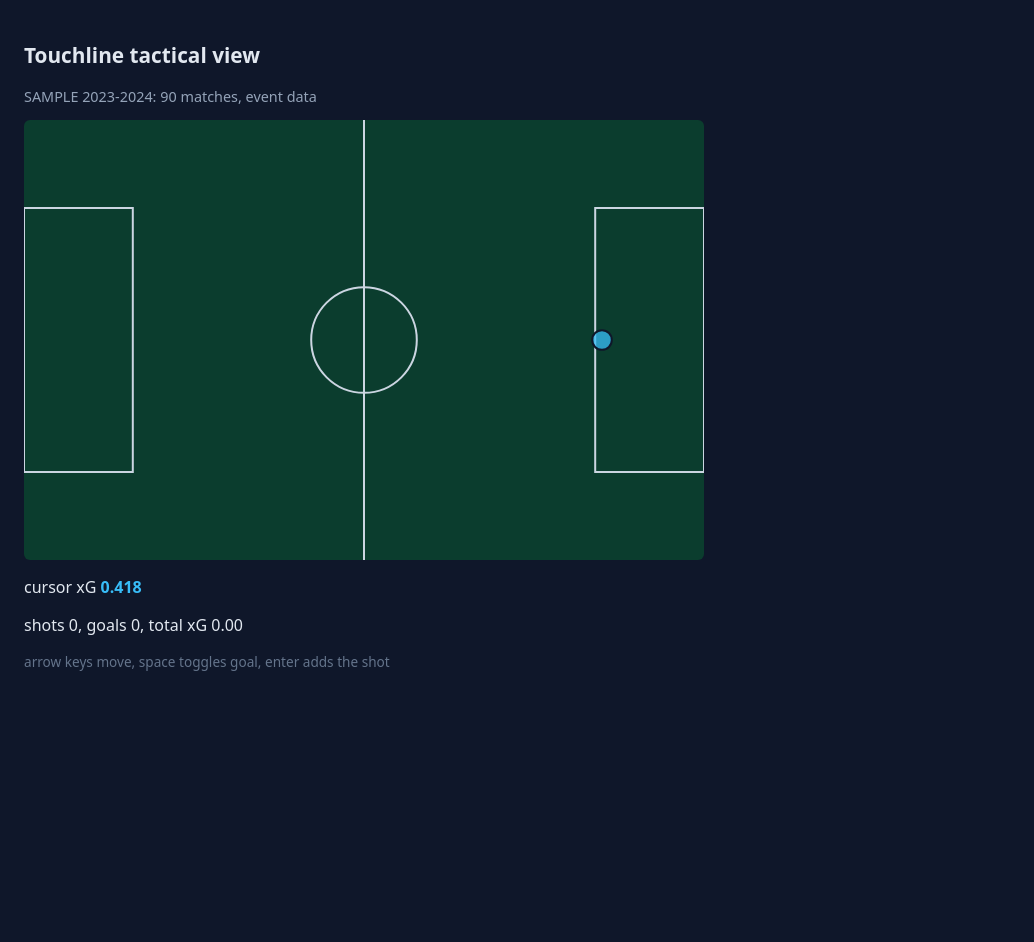
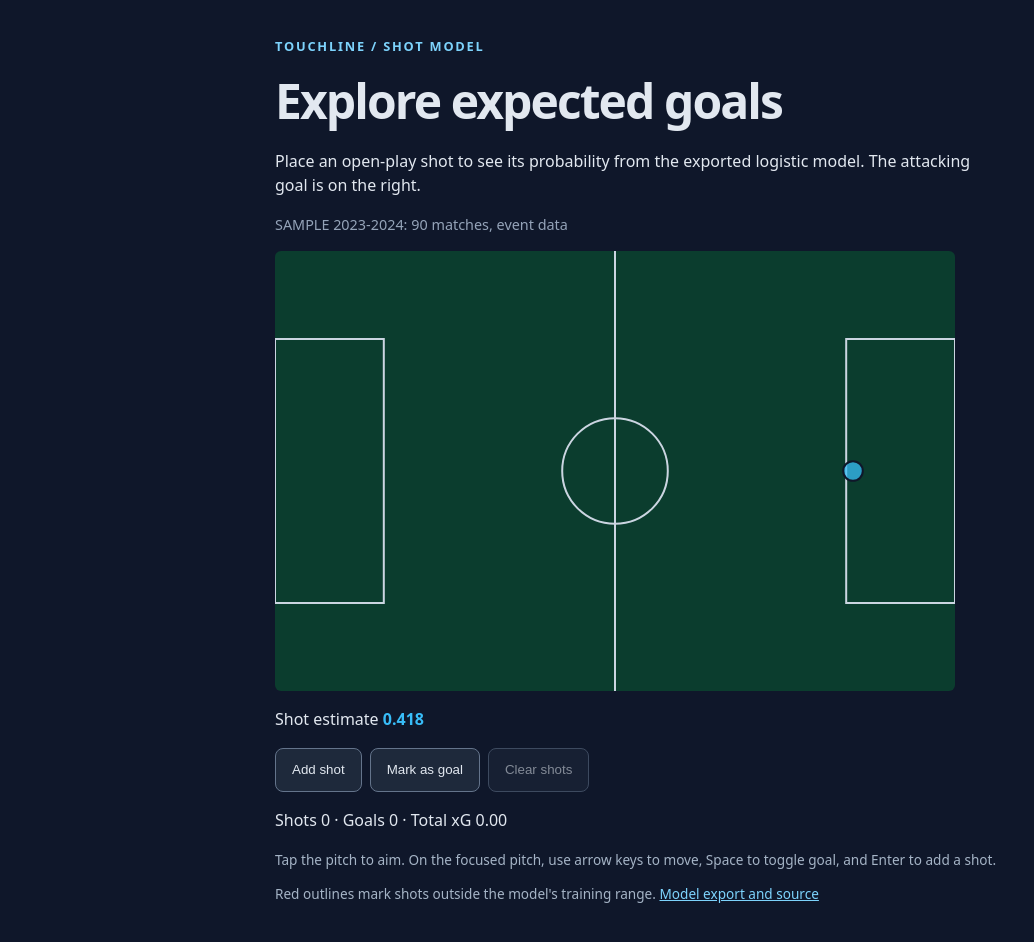
Before and after one commit to Aneesh495/touchline, a website built with Vite: page ui/index.html in a window 1280 px wide. Shown: the whole page, without its empty margins (0-1034 px from the left). Before the commit the page ends 800 px from the top, so only its background shows below. Built offline with nearby package versions, Linux system fonts and the light colour scheme.

Commit message:
Support touch and keyboard shot placement

```diff
--- a/ui/index.html
+++ b/ui/index.html
@@ -13,16 +13,25 @@
         background: #0f172a;
         color: #e2e8f0;
       }
-      h1 { font-size: 1.3rem; }
+      main { max-width: 730px; margin: 0 auto; }
+      h1 { font-size: clamp(1.8rem, 6vw, 3rem); letter-spacing: -.04em; margin: .35rem 0; }
+      p { line-height: 1.55; }
+      .eyebrow { color: #7dd3fc; font: 700 .8rem system-ui; letter-spacing: .14em; }
+      .actions { display: flex; flex-wrap: wrap; gap: .5rem; }
+      .actions button { min-height: 44px; padding: .5rem 1rem; color: inherit; background: #1e293b; border: 1px solid #64748b; border-radius: .5rem; cursor: pointer; }
+      .actions button[aria-pressed="true"] { background: #78350f; }
+      .actions button:disabled { opacity: .55; cursor: default; }
+      :focus-visible { outline: 3px solid #7dd3fc; outline-offset: 3px; }
+      a { color: #7dd3fc; }
       svg { max-width: 100%; height: auto; display: block; margin: 0.5rem 0; }
       .coverage { color: #94a3b8; font-size: 0.9rem; }
-      .hint { color: #64748b; font-size: 0.85rem; }
+      .hint { color: #a5b4c6; font-size: 0.85rem; }
       .warn { color: #ef4444; }
       strong { color: #38bdf8; }
       /* narrow-layout support */
       @media (max-width: 520px) {
         body { padding: 0.75rem; }
-        h1 { font-size: 1.1rem; }
+        .actions button { flex: 1 1 auto; }
       }
     </style>
   </head>
--- a/ui/src/app.ts
+++ b/ui/src/app.ts
@@ -46,6 +46,10 @@ export function scoreCursor(state: AppState): ShotMarker {
   };
 }
 
+export function setCursor(state: AppState, x: number, y: number): void {
+  state.cursor = { x: clamp01(x), y: clamp01(y) };
+}
+
 export function moveCursor(state: AppState, dx: number, dy: number): void {
   state.cursor.x = clamp01(state.cursor.x + dx);
   state.cursor.y = clamp01(state.cursor.y + dy);
@@ -63,16 +67,24 @@ export function renderApp(state: AppState): string {
   const coverage = state.coverage.map(coverageBadgeText).join(" | ");
   return `
     <section>
-      <h1>Touchline tactical view</h1>
+      <p class="eyebrow">TOUCHLINE / SHOT MODEL</p>
+      <h1>Explore expected goals</h1>
+      <p>Place an open-play shot to see its probability from the exported logistic model. The attacking goal is on the right.</p>
       <p class="coverage" role="status">${coverage || "no coverage loaded"}</p>
-      <svg width="${W}" height="${H}" role="img" aria-label="pitch and shot map">
+      <svg width="${W}" height="${H}" viewBox="0 0 ${W} ${H}" role="img" tabindex="0" aria-label="Pitch and shot map" aria-describedby="pitch-help">
         ${pitchSvg(W, H)}
         ${shotMarkersSvg(markers, W, H)}
       </svg>
-      <p>cursor xG <strong>${preview.xg.toFixed(3)}</strong>${preview.limitedSupport ? ' <span class="warn">(limited support)</span>' : ""
+      <p class="score" aria-live="polite">Shot estimate <strong>${preview.xg.toFixed(3)}</strong>${preview.limitedSupport ? ' <span class="warn">(limited support)</span>' : ""
     }</p>
-      <p>shots ${state.shots.length}, goals ${goals}, total xG ${totalXg.toFixed(2)}</p>
-      <p class="hint">arrow keys move, space toggles goal, enter adds the shot</p>
+      <div class="actions">
+        <button data-action="shot" type="button">Add shot</button>
+        <button data-action="goal" type="button" aria-pressed="${state.isGoal}">Mark as goal</button>
+        <button data-action="clear" type="button" ${state.shots.length ? "" : "disabled"}>Clear shots</button>
+      </div>
+      <p role="status">Shots ${state.shots.length} · Goals ${goals} · Total xG ${totalXg.toFixed(2)}</p>
+      <p id="pitch-help" class="hint">Tap the pitch to aim. On the focused pitch, use arrow keys to move, Space to toggle goal, and Enter to add a shot.</p>
+      <p class="hint">Red outlines mark shots outside the model's training range. <a href="https://github.com/Aneesh495/touchline/tree/main/ui">Model export and source</a></p>
     </section>`;
 }
 
--- a/ui/src/main.ts
+++ b/ui/src/main.ts
@@ -1,7 +1,7 @@
 // Browser entry: mount the app, load the exported model artifact, and wire the
 // keyboard. Falls back to a bundled default model so the UI runs without a server.
 
-import { addCursorShot, AppState, moveCursor, renderApp } from "./app";
+import { addCursorShot, AppState, moveCursor, renderApp, setCursor } from "./app";
 import defaultModel from "./model.json";
 
 async function loadState(): Promise<AppState> {
@@ -27,7 +27,16 @@ async function loadState(): Promise<AppState> {
 }
 
 function mount(root: HTMLElement, state: AppState): void {
+  const active = document.activeElement;
+  const action = active instanceof HTMLElement ? active.dataset.action : undefined;
+  const pitchFocused = active instanceof SVGElement && active.matches("svg[tabindex]");
   root.innerHTML = renderApp(state);
+  if (pitchFocused) root.querySelector<SVGElement>("svg")?.focus({ preventScroll: true });
+  if (action) {
+    const button = root.querySelector<HTMLButtonElement>(`[data-action="${action}"]`);
+    (button?.disabled ? root.querySelector<HTMLButtonElement>('[data-action="shot"]') : button)
+      ?.focus({ preventScroll: true });
+  }
 }
 
 async function main(): Promise<void> {
@@ -35,7 +44,21 @@ async function main(): Promise<void> {
   if (!root) return;
   const state = await loadState();
   mount(root, state);
-  window.addEventListener("keydown", (e) => {
+  root.addEventListener("click", (e) => {
+    if (!(e.target instanceof Element)) return;
+    const button = e.target.closest<HTMLButtonElement>("button[data-action]");
+    const pitch = e.target.closest<SVGSVGElement>("svg");
+    if (pitch) {
+      const box = pitch.getBoundingClientRect();
+      setCursor(state, (e.clientX - box.left) / box.width, 1 - (e.clientY - box.top) / box.height);
+    } else if (button?.dataset.action === "shot") addCursorShot(state);
+    else if (button?.dataset.action === "goal") state.isGoal = !state.isGoal;
+    else if (button?.dataset.action === "clear") state.shots = [];
+    else return;
+    mount(root, state);
+  });
+  root.addEventListener("keydown", (e) => {
+    if (!(e.target instanceof SVGElement) || !e.target.matches("svg[tabindex]")) return;
     const step = 0.02;
     if (e.key === "ArrowLeft") moveCursor(state, -step, 0);
     else if (e.key === "ArrowRight") moveCursor(state, step, 0);
```
Also changed, not shown: ui/src/app.test.ts (+1 -1 lines).
